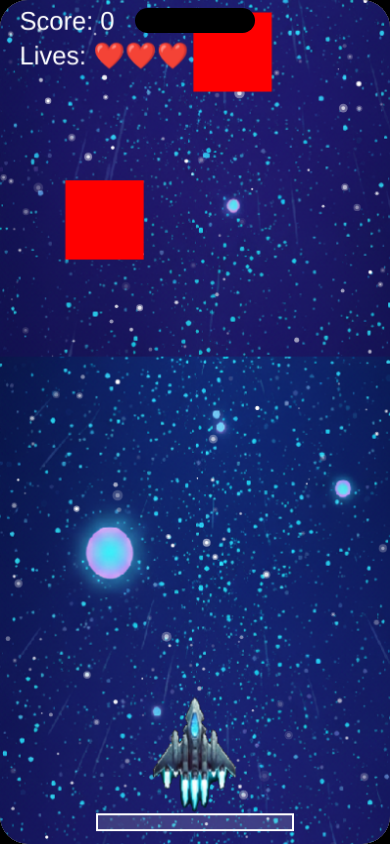
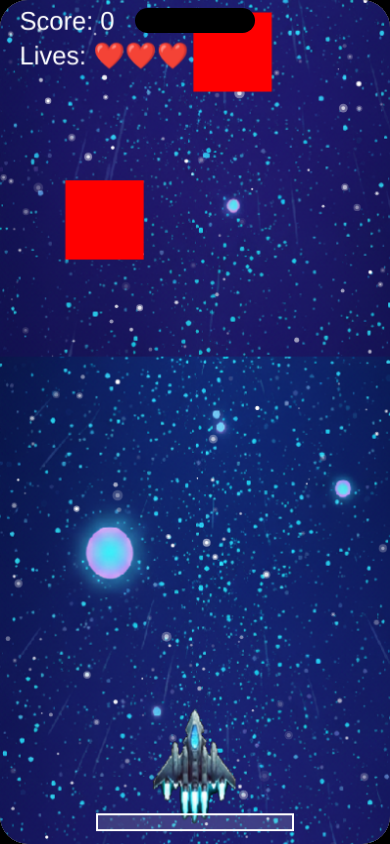
Before and after one commit to maopinto/cusmorush, a plain HTML site: page game.html in a window 390 px wide. Drawn offline with Linux system fonts and the light colour scheme.

Commit message:
fix mobile issue

```diff
--- a/game.html
+++ b/game.html
@@ -2,7 +2,8 @@
 <html lang="he">
 
 <head>
-  <meta charset="UTF-8" />
+  <meta name="viewport"
+    content="width=device-width, initial-scale=1, maximum-scale=1, user-scalable=no, viewport-fit=cover" />
   <content="width=device-width, initial-scale=1, maximum-scale=1, user-scalable=no, viewport-fit="cover" />
   <title>The Game</title>
   <link rel="stylesheet" href="./cssFiles/game.css" />
--- a/javaScriptFiles/game.js
+++ b/javaScriptFiles/game.js
@@ -43,11 +43,19 @@ window.addEventListener('load', function () {
   // canvas settings
   const canvas = document.getElementById('gameBoard');
   const ctx = canvas.getContext('2d');
+  let logicalW = 0;
+  let logicalH = 0;
+
   function resizeCanvas() {
     const rect = canvas.getBoundingClientRect();
     const dpr = window.devicePixelRatio || 1;
+
+    logicalW = rect.width;
+    logicalH = rect.height;
+
     canvas.width = rect.width * dpr;
     canvas.height = rect.height * dpr;
+
     ctx.setTransform(1, 0, 0, 1, 0, 0);
     ctx.scale(dpr, dpr);
   }
@@ -699,7 +707,7 @@ window.addEventListener('load', function () {
       this.width = 100;
       this.height = 120;
       this.x = this.game.width / 2 - this.width / 2;
-      this.y = 700;
+      this.y = this.game.height - this.height - 20;
       this.speedX = 0;
       this.speedY = 0;
       this.projectiles = [];
@@ -1950,10 +1958,10 @@ window.addEventListener('load', function () {
     localStorage.setItem('coins', current + amount);
   }
 
-  let game = new Game(canvas.width, canvas.height);
+  let game = new Game(logicalW, logicalH);
 
   function restartGame() {
-    game = new Game(canvas.width, canvas.height);
+    game = new Game(logicalW, logicalH);
   }
 
   let lastTime = 0;
@@ -1962,7 +1970,7 @@ window.addEventListener('load', function () {
     const deltaTime = timeStamp - lastTime;
     lastTime = timeStamp;
 
-    ctx.clearRect(0, 0, canvas.width, canvas.height);
+    ctx.clearRect(0, 0, logicalW, logicalH);
 
     background.update(deltaTime);
     background.draw();
```
